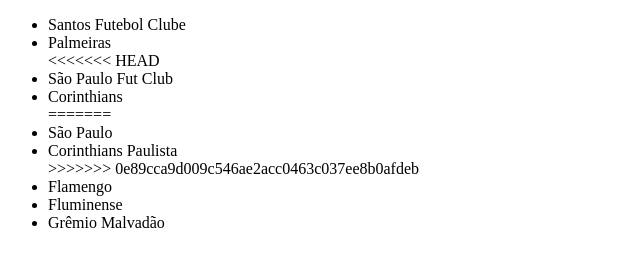
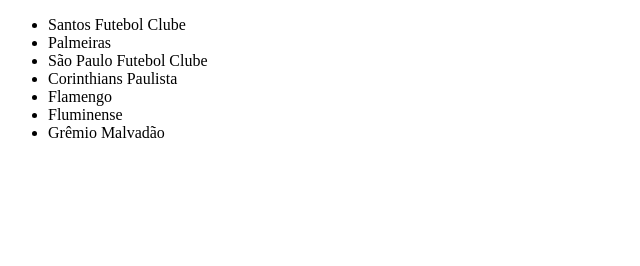
Before and after one commit to MichBritto/alura-git, a plain HTML site: page index.html in a window 1280 px wide. Shown: the whole page, without its empty margins (0-640 px from the left). Drawn offline with Linux system fonts and the light colour scheme.

Commit message:
Alteração na lista

```diff
--- a/index.html
+++ b/index.html
@@ -10,13 +10,8 @@
     <ul>
         <li>Santos Futebol Clube</li>
         <li>Palmeiras</li>
-<<<<<<< HEAD
-        <li>São Paulo Fut Club</li>
-        <li>Corinthians</li>
-=======
-        <li>São Paulo</li>
+        <li>São Paulo Futebol Clube</li>
         <li>Corinthians Paulista</li>
->>>>>>> 0e89cca9d009c546ae2acc0463c037ee8b0afdeb
         <li>Flamengo</li>
         <li>Fluminense</li>
         <li>Grêmio Malvadão</li>
```
